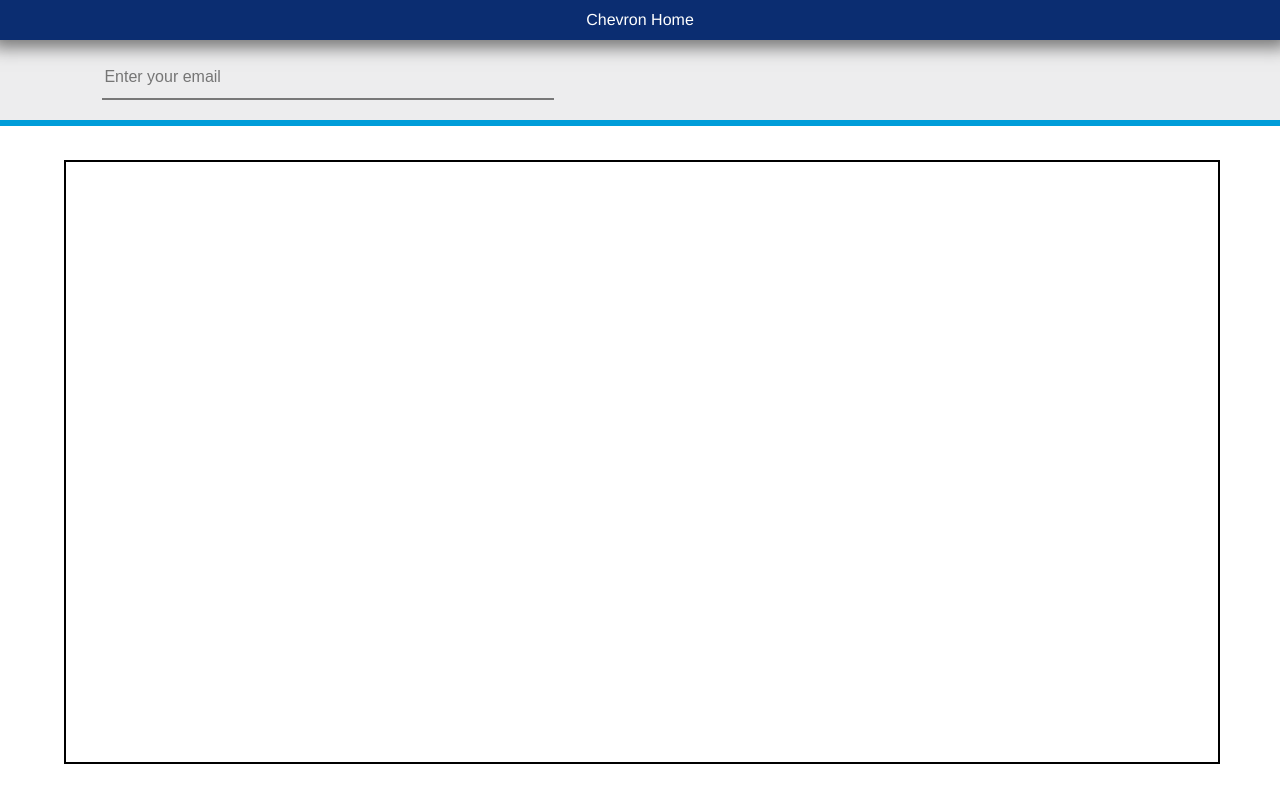
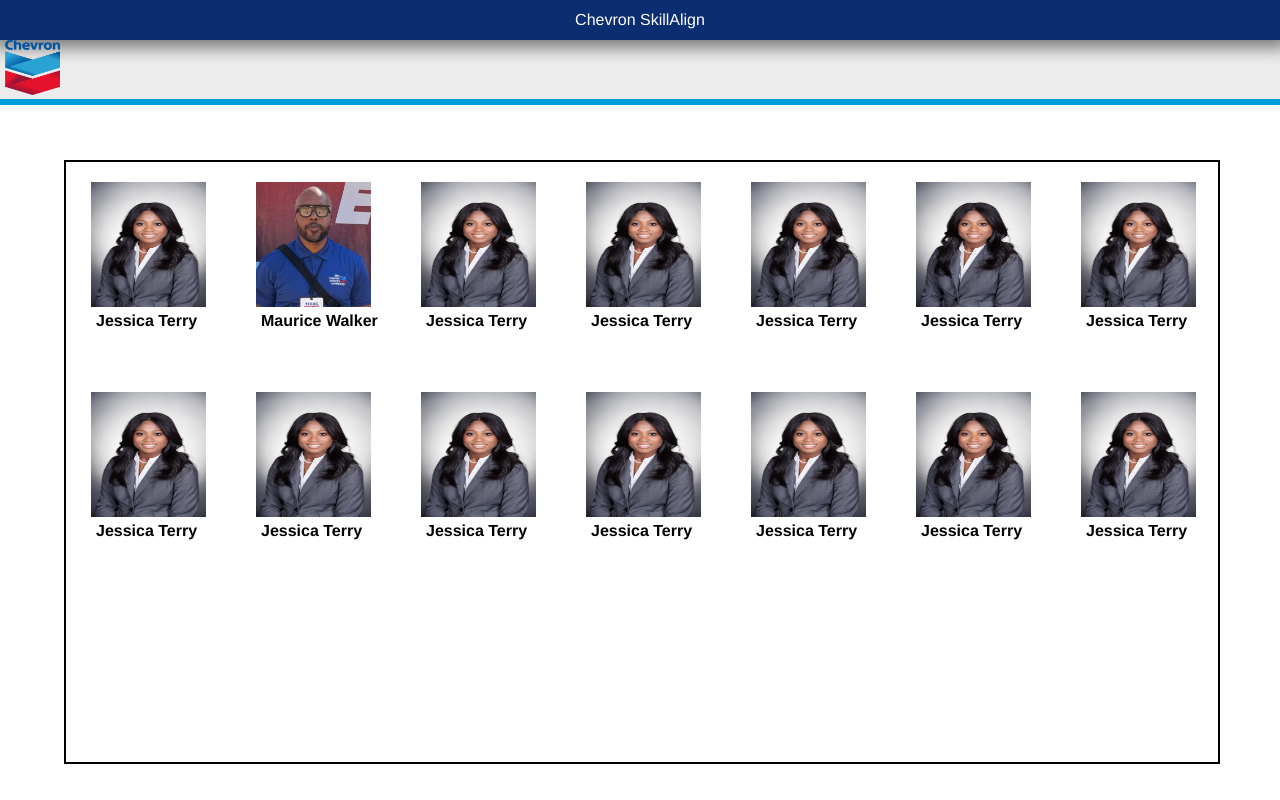
Before and after one commit to Amunjack135/HackathonSpring2025, a Flask app: page /ncathack in a window 1280 px wide. Run offline with Flask 3, Linux system fonts and the light colour scheme; parts of the project's set-up code (start-up, migrations or seed data) failed here and were passed over; some libraries are stand-ins or nearby versions.

Commit message:
profile pics and names

```diff
--- a/CustomMethodsVI/__init__.py
+++ b/CustomMethodsVI/__init__.py
@@ -1,2 +1,4 @@
-from . import Math, Parser, Terminal, Concurrent, Connection, Decorators, Encryption, Exceptions, FileSystem, Iterable, Misc, Stream, Synchronization, Table, Terminal
-__all__ = ['Math', 'Parser', 'Terminal', 'Concurrent', 'Connection', 'Decorators', 'Encryption', 'Exceptions', 'FileSystem', 'Iterable', 'Misc', 'Stream', 'Synchronization', 'Table', 'Terminal']
+#from . import Math, Parser, Terminal, Concurrent, Connection, Decorators, Encryption, Exceptions, FileSystem, Iterable, Misc, Stream, Synchronization, Table, Terminal
+#__all__ = ['Math', 'Parser', 'Terminal', 'Concurrent', 'Connection', 'Decorators', 'Encryption', 'Exceptions', 'FileSystem', 'Iterable', 'Misc', 'Stream', 'Synchronization', 'Table', 'Terminal']
+from . import Parser
+__all__ = ['Parser']
--- a/CustomMethodsVI/install/install.py
+++ b/CustomMethodsVI/install/install.py
@@ -9,6 +9,7 @@
 from CustomMethodsVI.Parser.KVP import KVP
 
 def is_admin():
+	return True
 	try:
 		return ctypes.windll.shell32.IsUserAnAdmin()
 	except:
@@ -35,7 +36,7 @@
 						exec(f'import {package.replace("-", "_")}')
 						print('\033[38;2;75;100;255mAlready Installed\033[0m')
 					except ImportError:
-						result = subprocess.run(['pip3', 'install', name], stdout=subprocess.DEVNULL)
+						result = subprocess.run(['py', '-m', 'pip', 'install', name], stdout=subprocess.DEVNULL)
 
 						if result.returncode == 0:
 							print('\033[38;2;0;255;0mSuccess\033[0m')
--- a/static/css/index.css
+++ b/static/css/index.css
@@ -219,3 +219,156 @@
     border-bottom: 0.1vw solid black;
     padding: 1vh 1vw;
 }
+
+.avatar-container
+{
+    display: grid;
+    row-gap: 50px;
+    column-gap: 25px;
+    width: 50%;
+
+
+}
+
+.avatar-container div
+{
+    width: 15px;
+    height: 15px;
+}
+
+.avatar-container img
+{
+    width: 115px;
+    height: 125px;
+    border-radius: 80%;
+    overflow:visible;
+    display: grid;
+    padding-left: 25px;
+    padding-top: 20px;
+
+
+}
+
+.avatar-container b{
+    padding-top: 5px;
+    padding-left: 30px;
+    position: absolute;
+}
+
+#chevlogo img{
+    width: 55px;
+    height: 55px;
+    padding-left: 5px;
+}
+#avatar
+{
+    grid-column: 1;
+    grid-row: 1;
+    width: 100%;
+    height: 100%;
+    display: grid;
+
+
+}
+#avatar2
+{
+    grid-column: 2;
+    grid-row: 1;
+    width:100%;
+    height: 100%;
+}
+
+#avatar3
+{
+    grid-column: 1;
+    grid-row: 2;
+    width: 100%;
+    height: 100%;
+}
+#avatar4
+{
+    grid-column: 2;
+    grid-row: 2;
+    width: 100%;
+    height: 100%;
+}
+
+#avatar5
+{
+    grid-column: 3;
+    grid-row: 1;
+    width: 100%;
+    height: 100%;
+}
+
+#avatar6
+{
+    grid-column: 3;
+    grid-row: 2;
+    width: 100%;
+    height: 100%;
+}
+
+#avatar7
+{
+    grid-column: 4;
+    grid-row: 1;
+    width: 100%;
+    height: 100%;
+}
+
+#avatar8
+{
+    grid-column: 4;
+    grid-row: 2;
+    width: 100%;
+    height: 100%;
+}
+
+#avatar9
+{
+    grid-column: 5;
+    grid-row: 1;
+    width: 100%;
+    height: 100%;
+}
+
+#avatar10
+{
+    grid-column: 5;
+    grid-row: 2;
+    width: 100%;
+    height: 100%;
+}
+
+#avatar11
+{
+    grid-column: 6;
+    grid-row: 1;
+    width: 100%;
+    height: 100%;
+}
+
+#avatar12
+{
+    grid-column: 6;
+    grid-row: 2;
+    width: 100%;
+    height: 100%;
+}
+
+#avatar13
+{
+    grid-column: 7;
+    grid-row: 1;
+    width: 100%;
+    height: 100%;
+}
+
+#avatar14
+{
+    grid-column: 7;
+    grid-row: 2;
+    width: 100%;
+    height: 100%;
+}
--- a/templates/index.html
+++ b/templates/index.html
@@ -10,22 +10,78 @@
     <link rel="shortcut icon" href="{{ url_for('static', filename='icons/favicon.ico') }}">
     <title>Chevron HR Employee Database</title>
 </head>
+
 <body>
-        <div id="buffer-icon">
-            <img src="{{ url_for('static', filename='chevron-logo.svg') }}" alt="Chevron Logo" />
-            <p id="buffer-msg">Generating Questions...</p>
-        </div>
     <div id="body-box">
         <div id="header">
             <nav id="navbar">
-                    <a href="https://www.chevron.com/chevron_old.html" class="main-navbar-link">Chevron Home</a>
+                <a href="https://www.chevron.com/chevron_old.html" class="main-navbar-link">Chevron SkillAlign</a>
             </nav>
-                <div id="user-info">
-                    <input type="email" id="email-input" placeholder="Enter your email" required />
+            <div id="chevlogo">
+                <img src="static/Chevron_Logo.svg.png">
             </div>
         </div>
         <div id="main-box">
+            <div class="avatar-container">
+                <div id="avatar">
+                    <img src="static/image1_PNG.avif">
+                    <div id = "av1name" ><b>Jessica Terry</b></div>
+                </div>
 
+                <div id="avatar2">
+                    <img src="static/Screenshot 2025-04-05 022122.png">
+                    <div id = "av2name" ><b>Maurice Walker</b></div>
+                </div>
+                <div id="avatar3">
+                    <img src="static/image1_PNG.avif">
+                    <div id = "av3name" ><b>Jessica Terry</b></div>
+                </div>
+                <div id="avatar4">
+                    <img src="static/image1_PNG.avif">
+                    <div id = "av4name" ><b>Jessica Terry</b></div>
+                </div>
+                <div id="avatar5">
+                    <img src="static/image1_PNG.avif">
+                    <div id = "av5name" ><b>Jessica Terry</b></div>
+
+                </div>
+                <div id="avatar6">
+                    <img src="static/image1_PNG.avif">
+                    <div id = "av6name" ><b>Jessica Terry</b></div>
+                </div>
+                <div id="avatar7">
+                    <img src="static/image1_PNG.avif">
+                    <div id = "av7name" ><b>Jessica Terry</b></div>
+                </div>
+                <div id="avatar8">
+                    <img src="static/image1_PNG.avif">
+                    <div id = "av8name" ><b>Jessica Terry</b></div>
+                </div>
+                <div id="avatar9">
+                    <img src="static/image1_PNG.avif">
+                    <div id = "av9name" ><b>Jessica Terry</b></div>
+                </div>
+                <div id="avatar10">
+                    <img src="static/image1_PNG.avif">
+                    <div id = "av10name" ><b>Jessica Terry</b></div>
+                </div>
+                <div id="avatar11">
+                    <img src="static/image1_PNG.avif">
+                    <div id = "av11name" ><b>Jessica Terry</b></div>
+                </div>
+                <div id="avatar12">
+                    <img src="static/image1_PNG.avif">
+                    <div id = "av12name" ><b>Jessica Terry</b></div>
+                </div>
+                <div id="avatar13">
+                    <img src="static/image1_PNG.avif">
+                    <div id = "av13name" ><b>Jessica Terry</b></div>
+                </div>
+                <div id="avatar14">
+                    <img src="static/image1_PNG.avif">
+                    <div id = "av14name" ><b>Jessica Terry</b></div>
+                </div>
+            </div>
         </div>
     </div>
     <script src="https://cdnjs.cloudflare.com/ajax/libs/socket.io/4.2.0/socket.io.js" ></script>
```
Also changed, not shown: static/Chevron_Logo.svg.png (added), static/Screenshot 2025-04-05 022122.png (added), static/image1_PNG.avif (added). Lines whose indentation alone changed are shown as unchanged.
